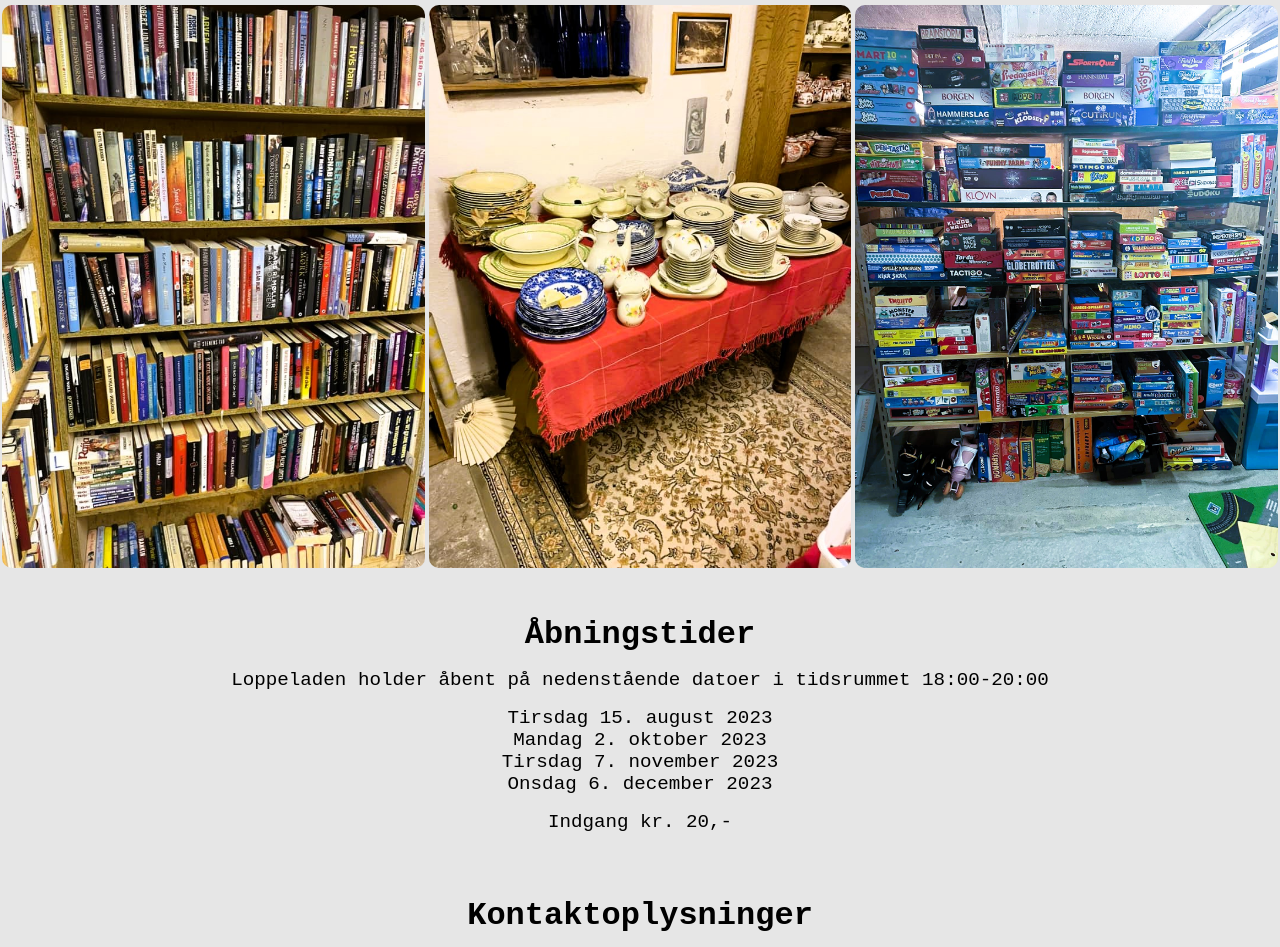
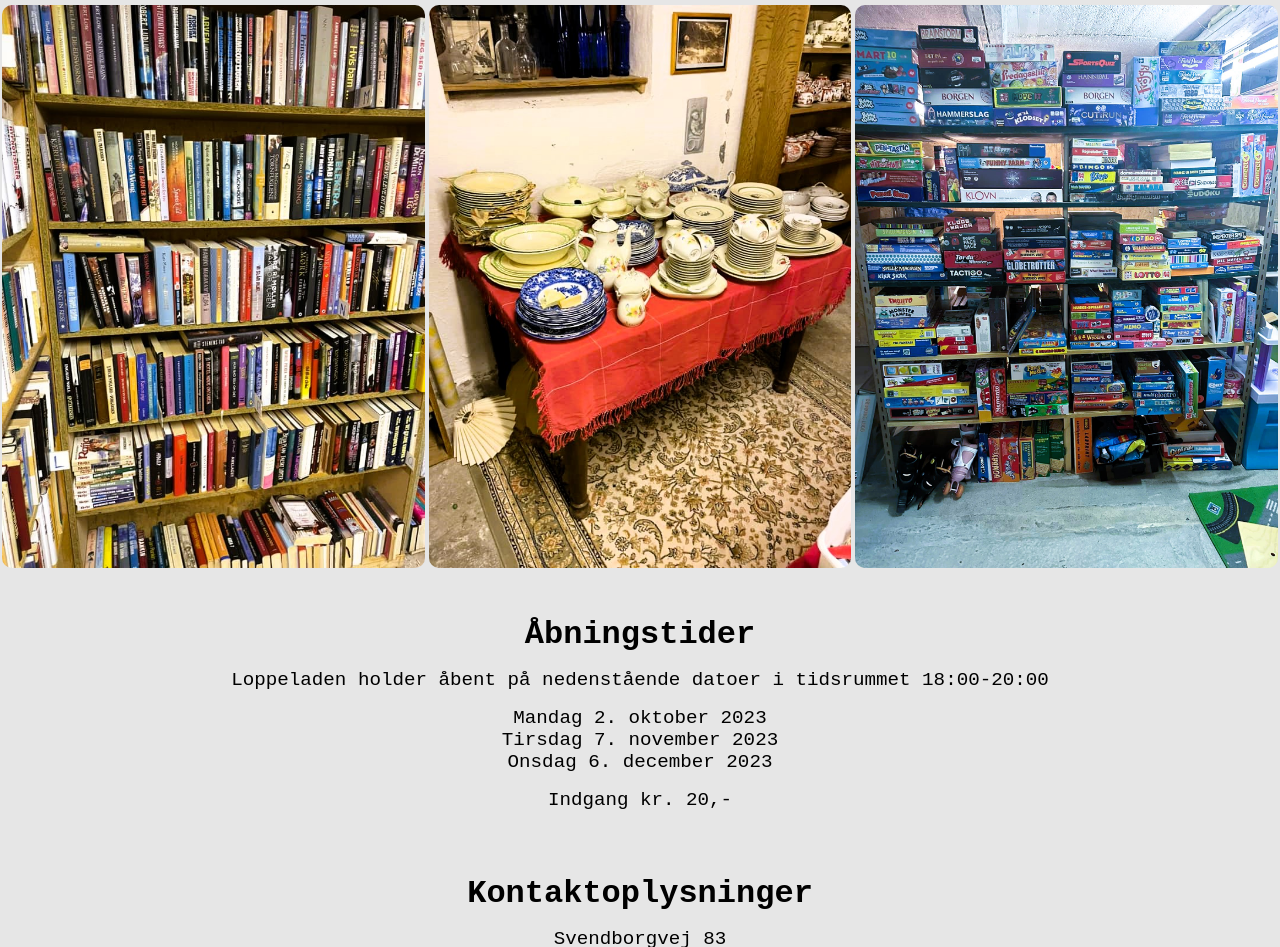
Before and after one commit to chrisanker/loppeladen, a plain HTML site: page src/index.html in a window 1280 px wide. Shown: the part 107-1054 px from the top of the page. Drawn offline with Linux system fonts and the light colour scheme.

Commit message:
implemented dynamic list of opening dates based on current date

```diff
--- a/src/index.html
+++ b/src/index.html
@@ -47,11 +47,7 @@
         <section>
             <h1 id="opening-hours">Åbningstider</h1>
             <p class="text-size-normal">Loppeladen holder åbent på nedenstående datoer i tidsrummet 18:00-20:00</p>
-            <ul>
-                <li>Tirsdag 15. august 2023</li>
-                <li>Mandag 2. oktober 2023</li>
-                <li>Tirsdag 7. november 2023</li>
-                <li>Onsdag 6. december 2023</li>
+            <ul id="opening-dates-list">
             </ul>
             <p>Indgang kr. 20,-</p>
         </section>
--- a/src/script.js
+++ b/src/script.js
@@ -1,3 +1,7 @@
+window.onload = (event) => {
+    renderOpeningDates();
+}
+
 function openNav() {
     document.getElementById("overlay-menu").style.width = "30em";
 }
@@ -5,3 +9,77 @@ function openNav() {
 function closeNav() {
     document.getElementById("overlay-menu").style.width = "0";
 }
+
+const openingTimes = [
+    {
+        date: new Date("15 Aug 2023")
+    },
+    {
+        date: new Date("02 October 2023")
+    },
+    {
+        date: new Date("07 November 2023")
+    },
+    {
+        date: new Date("06 December 2023")
+    }
+];
+
+function renderOpeningDates() {
+    const today = new Date();
+    const openingDatesList = document.querySelector("#opening-dates-list");
+    openingTimes.forEach((item) => {
+        if (today <= item.date) {
+            const formattedDate = formatDate(item.date);
+            const dayOfWeek = getDayOfWeek(item.date.getDay());
+            const listItem = document.createElement("li");
+            const listItemNode = document.createTextNode(dayOfWeek + " " + formattedDate);
+            listItem.appendChild(listItemNode);
+            openingDatesList.appendChild(listItem);
+        }
+    });
+
+}
+
+function formatDate(date) {
+    const day = date.getDate();
+    const month = date.getMonth();
+    const year = date.getFullYear();
+    const formattedMonth = getMonthName(month)
+
+    return `${day}. ${formattedMonth} ${year}`
+}
+
+function getDayOfWeek(date) {
+    const days = [
+        "Søndag",
+        "Mandag",
+        "Tirsdag",
+        "Onsdag",
+        "Torsdag",
+        "Fredag",
+        "Lørdag"
+    ]
+
+    return days[date];
+}
+
+function getMonthName(monthIndex) {
+
+    const months = [
+        "januar",
+        "februar",
+        "marts",
+        "april",
+        "maj",
+        "juni",
+        "juli",
+        "august",
+        "september",
+        "oktober",
+        "november",
+        "december"
+    ]
+
+    return months[monthIndex];
+}
```
